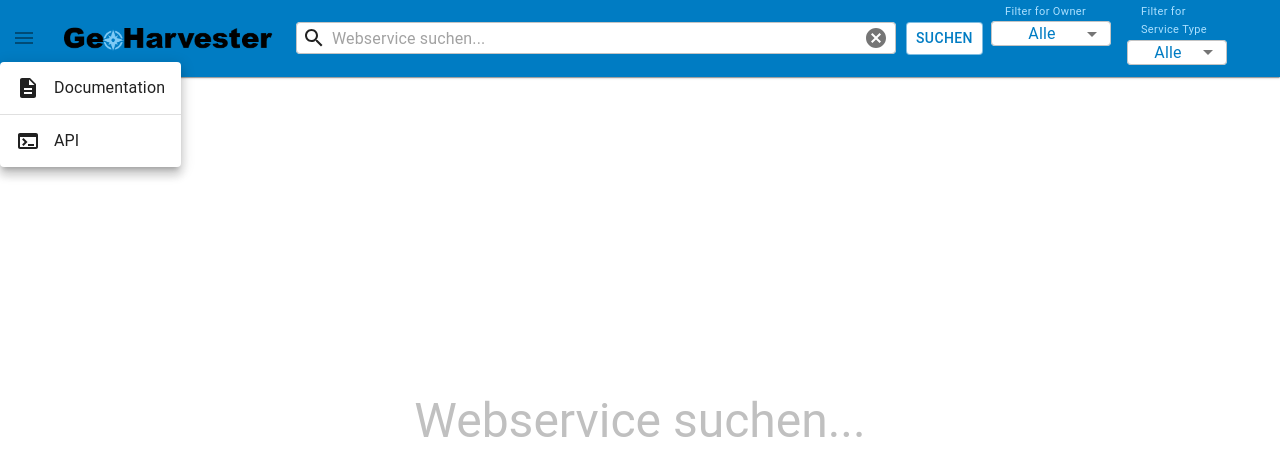
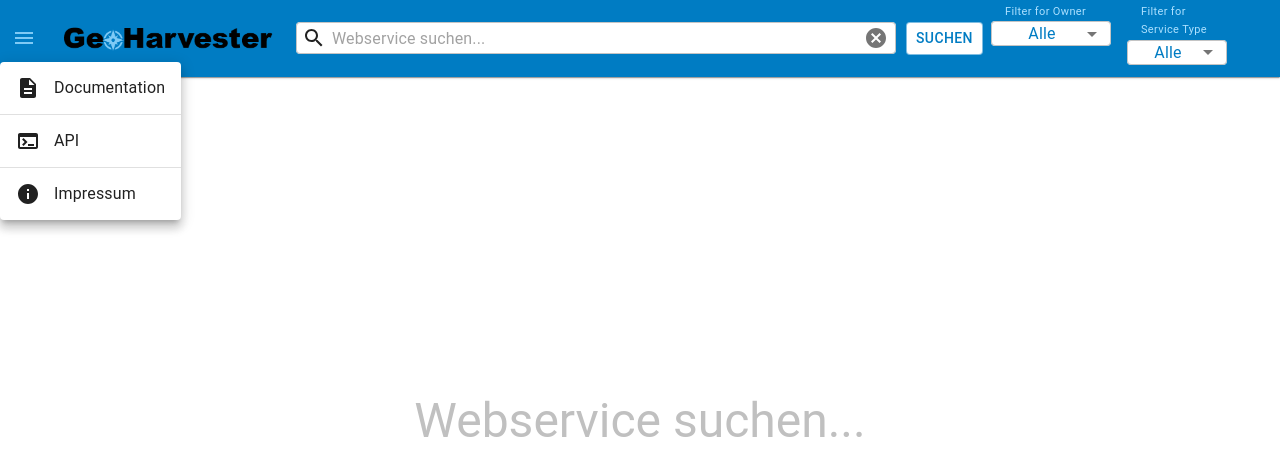
Before and after one commit to FHNW-IVGI/Geoharvester, a React (Create React App) app in the folder client/: page / in a window 1280 px wide. Both pictures are taken after a click on the button 24 px from the left and 38 px from the top of the page. Shown: the top 476 px of the page. Built offline with nearby package versions, Linux system fonts and the light colour scheme.

Commit message:
add Impressum as Dialog

```diff
--- a/client/src/components/menubar/MenuBar.tsx
+++ b/client/src/components/menubar/MenuBar.tsx
@@ -10,17 +10,18 @@ import {
   styled,
   Paper,
   Divider,
-  InputLabel,
   FormHelperText,
 } from "@mui/material";
 import { getData } from "../../requests";
 import CancelIcon from "@mui/icons-material/Cancel";
 import SearchIcon from "@mui/icons-material/Search";
+import InfoIcon from '@mui/icons-material/Info';
 import MenuIcon from "@mui/icons-material/Menu";
 import DescriptionIcon from "@mui/icons-material/Description";
 import MenuItem from "@mui/material/MenuItem";
 import TerminalIcon from "@mui/icons-material/Terminal";
 import Select, { SelectChangeEvent } from "@mui/material/Select";
+import { ImpressumDialog } from "../ImpressumDialog";
 import "../../styles.css";
 
 const geoharvesterLogo = require("../../img/geoharvester_logo_blue.png");
@@ -68,6 +69,7 @@ export const MenuBar = ({
   const [provider, setProvider] = useState("Alle");
   const [render, setRender] = useState(0);
   const [anchorEl, setAnchorEl] = useState<null | HTMLElement>(null);
+  const [openImpressum, setOpenImpressum] = useState(false);
 
   const triggerSearch = async () => {
     const svc = servicetype === "Alle" ? "" : servicetype;
@@ -125,6 +127,8 @@ export const MenuBar = ({
     },
   }));
 
+  const handleClickOpenImpressum = () => setOpenImpressum(true);
+
   return (
     <Toolbar variant="dense" id="menubar">
       <Paper
@@ -143,7 +147,7 @@ export const MenuBar = ({
             size="large"
             edge="end"
             aria-label="menu"
-            sx={{ mr: 1, color: "#004B76" }}
+            sx={{ mr: 1, color: "#7FCAF5" }}
             onClick={handleClick}
           >
             <MenuIcon />
@@ -176,6 +180,13 @@ export const MenuBar = ({
             >
               <TerminalIcon style={{ marginRight: 14 }} />
               API
+            </MenuItem>
+            <Divider />
+            <MenuItem
+              onClick={handleClickOpenImpressum}
+            >
+              <InfoIcon style={{ marginRight: 14 }} />
+              Impressum
             </MenuItem>
           </Menu>
           <img
@@ -312,6 +323,7 @@ export const MenuBar = ({
               })}
             </Select>
           </FormControl>
+          <ImpressumDialog open={openImpressum} setOpen={setOpenImpressum}></ImpressumDialog>
         </div>
       </Paper>
     </Toolbar>
```
